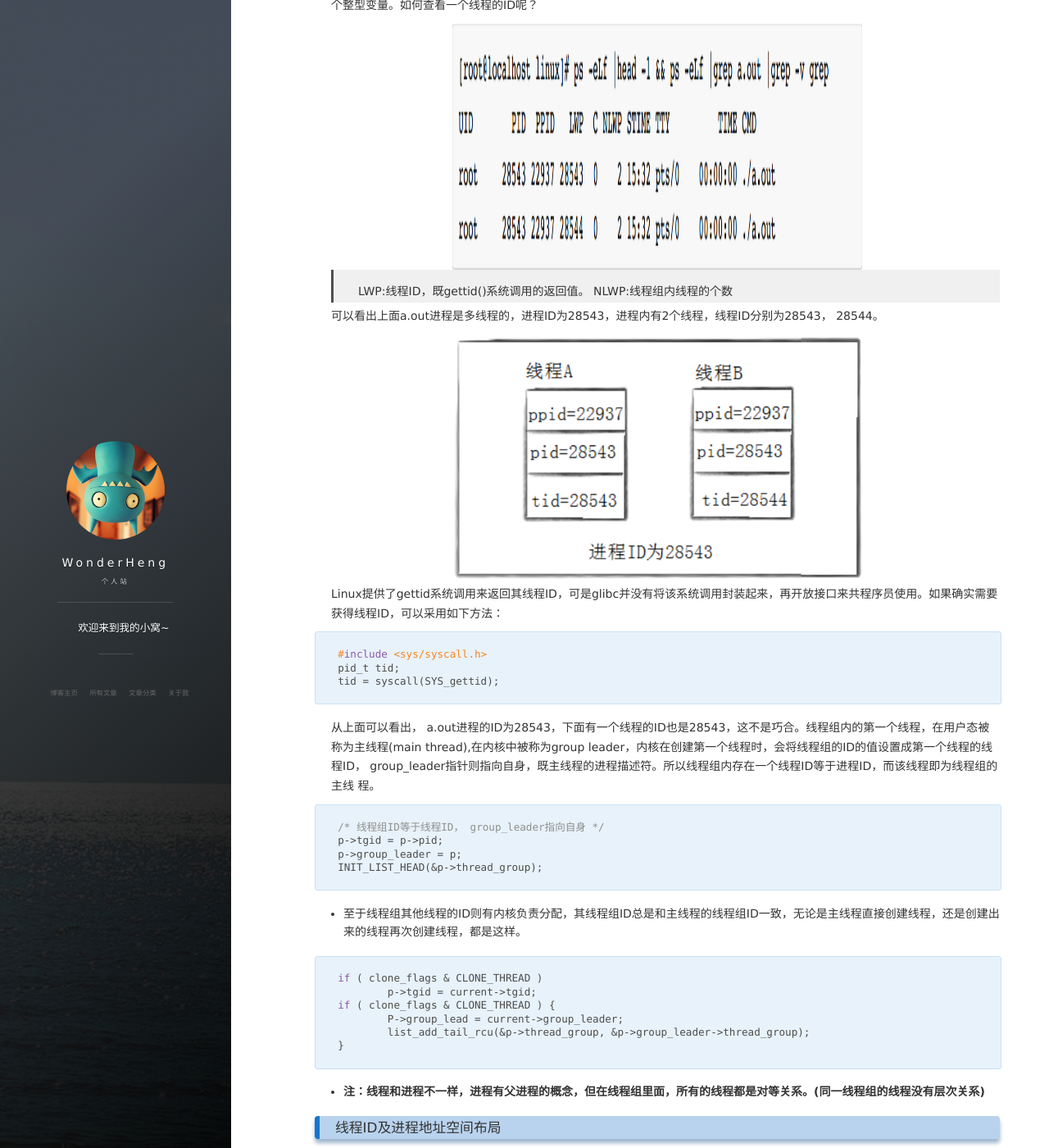
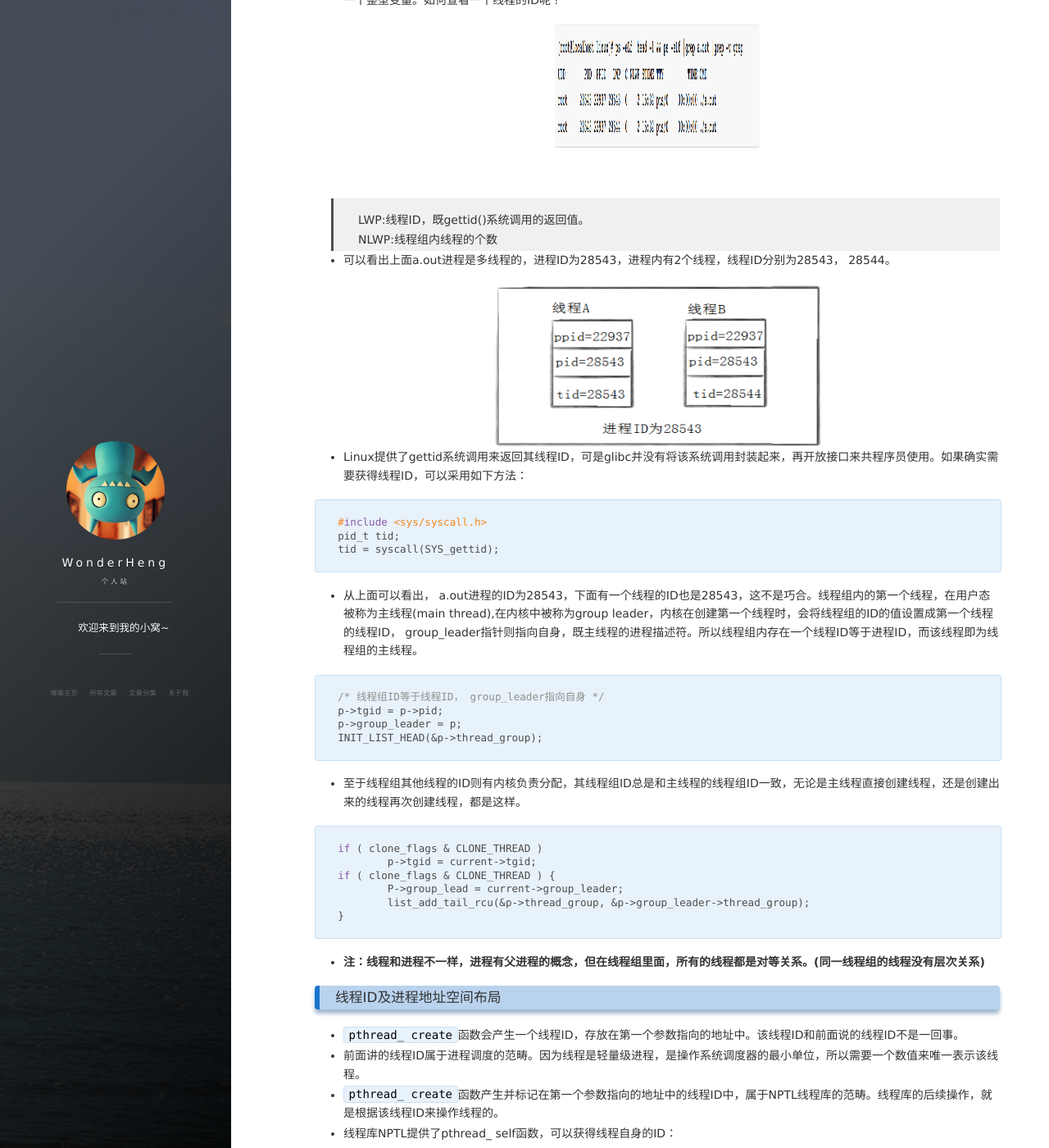
Before and after one commit to wonderheng/henghengCSDN.github.io, a Jekyll site: the page built from _posts/2018-08-09-Linux线程(01).md, in a window 1280 px wide and 1400 px high, scrolled down 3219 px. Shown: the whole window at 82% size. Built offline with Jekyll 4.4.1, drawn with Linux system fonts in a browser that asks for light colours; nearby versions of some CDN libraries; comment, search, counter and statistics services are not loaded; some of the changed text lies outside the part shown.

Commit message:
Linux-线程

````diff
--- a/_posts/2018-08-09-Linux线程(01).md
+++ b/_posts/2018-08-09-Linux线程(01).md
@@ -116,23 +116,24 @@
 	<img src="/images/posts/LinuxThread/03.png" height="300" width="500">
 </div>
 
-此处的线程ID，不同于`pthread_t`类型的线程ID，和进程ID⼀样，线程ID是`pid_t`类型的变量，⽽且
+* 此处的线程ID，不同于`pthread_t`类型的线程ID，和进程ID⼀样，线程ID是`pid_t`类型的变量，⽽且
 是⽤来唯⼀标识线程的⼀个整型变量。如何查看⼀个线程的ID呢？
 
 <div align="center">
-	<img src="/images/posts/LinuxThread/04.png" height="300" width="500">
+	<img src="/images/posts/LinuxThread/04.png" height="150" width="250">
+</div>
+<br>
+<br>
+> LWP:线程ID，既gettid()系统调⽤的返回值。<br>
+> NLWP:线程组内线程的个数
+
+* 可以看出上⾯a.out进程是多线程的，进程ID为28543，进程内有2个线程，线程ID分别为28543， 28544。
+
+<div align="center">
+	<img src="/images/posts/LinuxThread/05.png" height="200" width="400">
 </div>
 
-> LWP:线程ID，既gettid()系统调⽤的返回值。
-> NLWP:线程组内线程的个数
-
-可以看出上⾯a.out进程是多线程的，进程ID为28543，进程内有2个线程，线程ID分别为28543， 28544。
-
-<div align="center">
-	<img src="/images/posts/LinuxThread/05.png" height="300" width="500">
-</div>
-
-Linux提供了gettid系统调⽤来返回其线程ID，可是glibc并没有将该系统调⽤封装起来，再开放接⼝来共程序员使⽤。如果确实需要获得线程ID，可以采⽤如下⽅法：
+* Linux提供了gettid系统调⽤来返回其线程ID，可是glibc并没有将该系统调⽤封装起来，再开放接⼝来共程序员使⽤。如果确实需要获得线程ID，可以采⽤如下⽅法：
 
 ```C
 #include <sys/syscall.h>
@@ -140,8 +141,7 @@
 tid = syscall(SYS_gettid);
 ```
 
-从上⾯可以看出， a.out进程的ID为28543，下⾯有⼀个线程的ID也是28543，这不是巧合。线程组内的第⼀个线程，在⽤户态被称为主线程(main thread),在内核中被称为group leader，内核在创建第⼀个线程时，会将线程组的ID的值设置成第⼀个线程的线程ID， group_leader指针则指向⾃⾝，既主线程的进程描述符。所以线程组内存在⼀个线程ID等于进程ID，⽽该线程即为线程组的主线
-程。
+* 从上⾯可以看出， a.out进程的ID为28543，下⾯有⼀个线程的ID也是28543，这不是巧合。线程组内的第⼀个线程，在⽤户态被称为主线程(main thread),在内核中被称为group leader，内核在创建第⼀个线程时，会将线程组的ID的值设置成第⼀个线程的线程ID， group_leader指针则指向⾃⾝，既主线程的进程描述符。所以线程组内存在⼀个线程ID等于进程ID，⽽该线程即为线程组的主线程。
 
 ```C
 /* 线程组ID等于线程ID， group_leader指向⾃⾝ */
@@ -227,14 +227,14 @@
 
 调⽤该函数的线程将挂起等待,直到id为thread的线程终⽌。 thread线程以不同的⽅法终⽌,通过`pthread_join`得到的终⽌状态是不同的,总结：
 
-* 1. 如果thread线程通过return返回,`value_ ptr`所指向的单元⾥存放的是thread线程函数的返回值。
-* 2. 如果thread线程被别的线程调⽤`pthread_ cancel`异常终掉,`value_ ptr`所指向的单元⾥存放的是常数`PTHREAD_ CANCELED`。
-* 3. 如果thread线程是⾃⼰调⽤pthreadexit终⽌的,`valueptr`所指向的单元存放的是传给`pthread_exit`的
+* 如果thread线程通过return返回,`value_ ptr`所指向的单元⾥存放的是thread线程函数的返回值。
+* 如果thread线程被别的线程调⽤`pthread_ cancel`异常终掉,`value_ ptr`所指向的单元⾥存放的是常数`PTHREAD_ CANCELED`。
+* 如果thread线程是⾃⼰调⽤pthreadexit终⽌的,`valueptr`所指向的单元存放的是传给`pthread_exit`的
 参数。
-* 4. 如果对thread线程的终⽌状态不感兴趣,可以传NULL给`value_ ptr`参数。
+* 如果对thread线程的终⽌状态不感兴趣,可以传NULL给`value_ ptr`参数。
 
 <div align="center">
-	<img src="/images/posts/LinuxThread/02.png" height="200" width="450">
+	<img src="/images/posts/LinuxThread/02.png" height="300" width="600">
 </div>
 
 ### 分离线程
@@ -246,10 +246,11 @@
 
 > 线程⾃⼰分离:
 `pthread_detach(pthread_self());`
+<br>
 
 <font color = "red">**注：joinable和分离是冲突的，⼀个 线程不能既是joinable⼜是分离的。线程一旦被分离，静止join!**</font>
 
 
 <br>
 
-转载请注明原地址：[wonderheng的博客](http://www.wonderheng.top) » [点击阅读原文](http://www.wonderheng.top/2018/08/Linux-走近线程)，谢谢！
+转载请注明原地址：[wonderheng的博客](http://www.wonderheng.top) » [点击阅读原文](http://www.wonderheng.top/2018/08/Linux%E7%BA%BF%E7%A8%8B(01)/)，谢谢！
````
Also changed, not shown: other parts of _posts/2018-08-09-Linux线程(01).md (+1 -1 lines).
